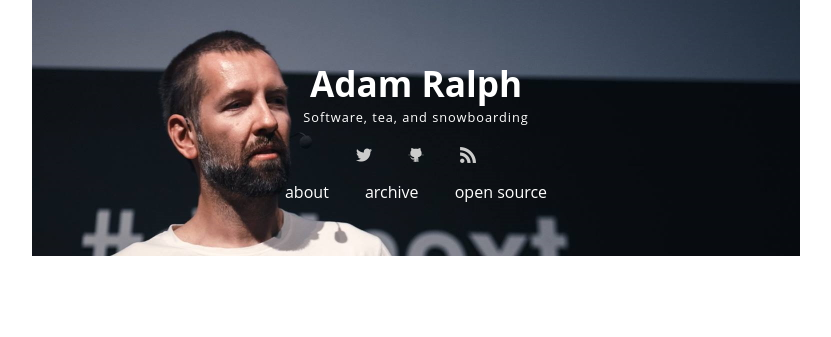
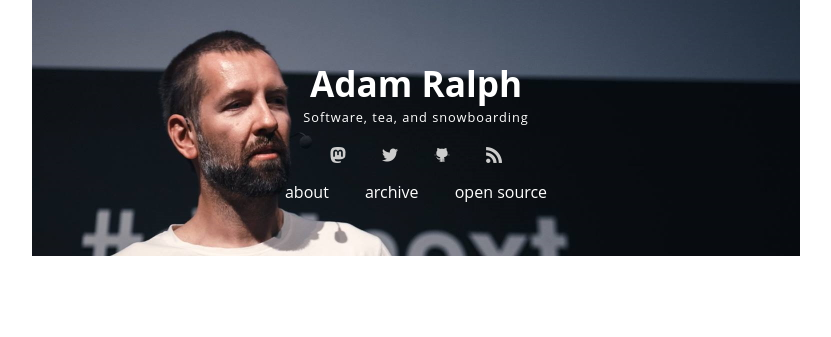
Before and after one commit to adamralph/adamralph.github.com, a Jekyll site: the page built from index.html, in a window 1280 px wide. Shown: the top 337 px of the page, without its empty margins (224-1055 px from the left). Built offline with Jekyll 4.4.1, drawn with Linux system fonts in a browser that asks for light colours.

Commit message:
add Mastodon link

```diff
--- a/_layouts/default.html
+++ b/_layouts/default.html
@@ -44,8 +44,9 @@
     <nav id="nav-links">
       <h2 class="sr-only">Links</h2>
       <ul>
-        <li><a id="twitter" href="https://twitter.com/adamralph" title="follow me on Twitter"><img src="/img/twitter-cccccc-32.png" width="16" alt="Twitter" /></a></li>
-        <li><a id="github" href="https://github.com/adamralph/" title="follow me on GitHub"><img src="/img/github-6-cccccc-32.png" width="16" alt="GitHub" /></a></li>
+        <li><a id="mastodon" rel="me" href="https://hachyderm.io/@adamralph"><img src="/img/mastodon-cccccc-32.png" width="16" alt="Mastodon" /></a></li>
+        <li><a id="twitter" rel="me" href="https://twitter.com/adamralph" title="follow me on Twitter"><img src="/img/twitter-cccccc-32.png" width="16" alt="Twitter" /></a></li>
+        <li><a id="github" rel="me" href="https://github.com/adamralph/" title="follow me on GitHub"><img src="/img/github-6-cccccc-32.png" width="16" alt="GitHub" /></a></li>
         <li><a id="feed" href="/feed.xml" title="subscribe to my feed"><img src="/img/rss-cccccc-32.png" width="16" alt="Feed" /></a></li>
       </ul>
     </nav>
```
Also changed, not shown: img/mastodon-cccccc-32.png, img/mastodon-cccccc-48.png.
